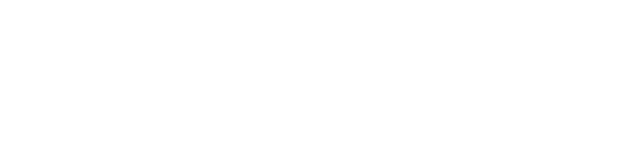
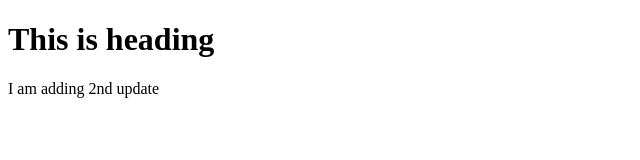
Before and after one commit to NSBaby93/practice-desktop-folder-with-VSC, a plain HTML site: page index.html in a window 1280 px wide. Shown: the whole page, without its empty margins (0-640 px from the left). Drawn offline with Linux system fonts and the light colour scheme.

Commit message:
I am adding 2nd update

```diff
--- a/index.html
+++ b/index.html
@@ -8,7 +8,8 @@
 </head>
 
 <body>
-
+    <h1>This is heading</h1>
+    <p>I am adding 2nd update</p>
 </body>
 
 </html>
```
